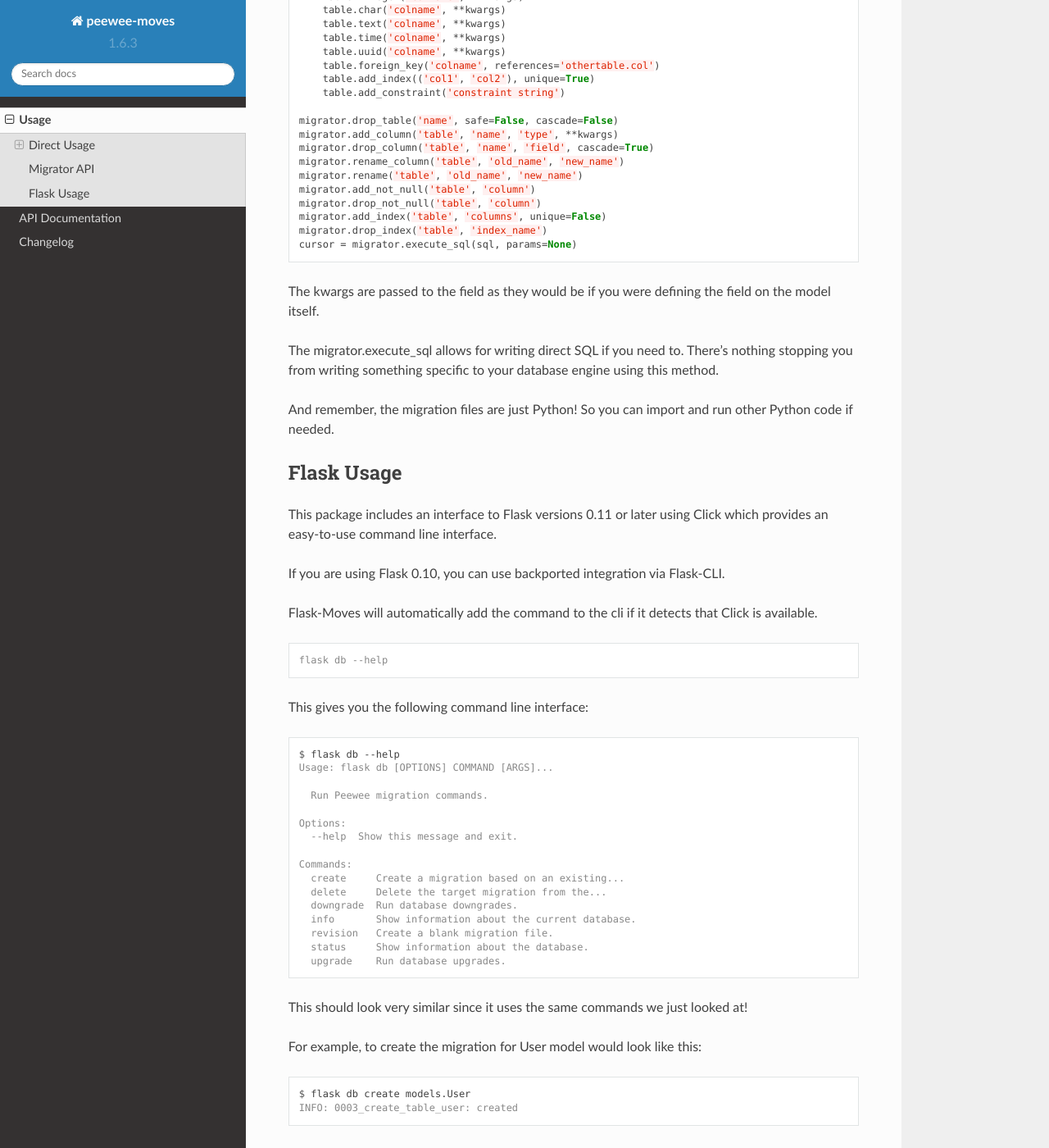
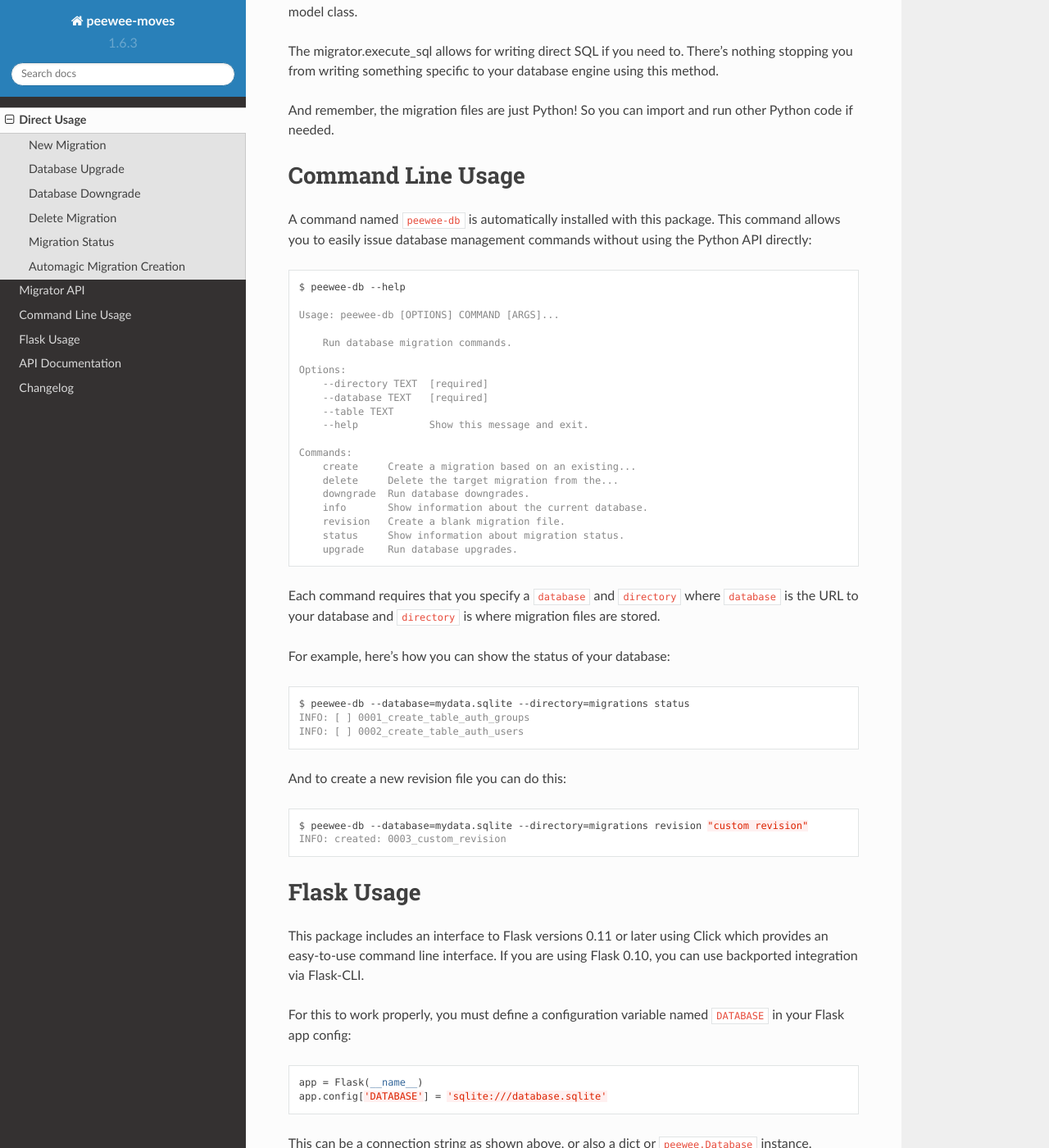
Before and after one commit to timster/peewee-moves, a Sphinx documentation site: the page built from docs/usage.rst, in a window 1280 px wide and 1400 px high, scrolled down 4243 px. Shown: the whole window at 82% size. Built offline with Sphinx 7.4.7 and the Read the Docs theme 2.0.0, drawn with Linux system fonts in a browser that asks for light colours; some of the changed text lies outside the part shown.

Commit message:
Updated documentation.

```diff
--- a/docs/usage.rst
+++ b/docs/usage.rst
@@ -26,16 +21,16 @@
 New Migration
 -------------
 
-This will create a blank migration file with the next ID and the default name of "automigration"
+This will create a blank migration file with the next ID and the default name of "auto migration"
 or whatever name you provide
 
 .. code:: console
 
     >>> manager.revision()
-    INFO: created migration 0001_automigration
+    created: INFO: 0001_auto_migration
 
     >>> manager.revision('custom name')
-    INFO: created migration 0002_custom_name
+    created: INFO: 0002_custom_name
 
 Database Upgrade
 ----------------
@@ -47,11 +42,11 @@
 .. code:: console
 
     >>> manager.upgrade('0001')
-    INFO: 0001_automigration: upgrade
+    INFO: upgrade: 0001_auto_migration
 
     >>> manager.upgrade()
-    INFO: 0002_custom_name: upgrade
-    INFO: 0003_another_migration: upgrade
+    INFO: upgrade: 0002_custom_name
+    INFO: upgrade: 0003_another_migration
 
 Database Downgrade
 ------------------
@@ -63,22 +58,22 @@
 .. code:: console
 
     >>> manager.downgrade()
-    INFO: 0003_another_migration: downgrade
+    INFO: downgrade: 0003_another_migration
 
     >>> manager.downgrade('0001')
-    INFO: 0002_custom_name: downgrade
-    INFO: 0001_automigration: downgrade
+    INFO: downgrade: 0002_custom_name
+    INFO: downgrade: 0001_auto_migration
 
 Delete Migration
 ----------------
 
-This will remove a migration from the database and the filesystem, as if it never happened. You
-might never need this, but it could be useful in some circumstances.
+This will remove a migration from the database and the filesystem, as if it never happened.
+You might never need this, but it could be useful in some circumstances.
 
 .. code:: console
 
     >>> manager.delete('0003')
-    INFO: 0003_another_migration: delete
+    INFO: deleted: 0003_another_migration
 
 Migration Status
 ----------------
@@ -88,9 +83,9 @@
 .. code:: console
 
     >>> manager.status()
-    INFO: 0001_automigration: applied
-    INFO: 0002_custom_name: applied
-    INFO: 0003_another_migration: pending
+    INFO: [x] 0001_auto_migration
+    INFO: [x] 0002_custom_name
+    INFO: [ ] 0003_another_migration
 
 Automagic Migration Creation
 ----------------------------
@@ -105,23 +100,21 @@
     import peewee
 
     class Group(peewee.Model):
-        code = peewee.IntegerField()
+        code = peewee.IntegerField(unique=True)
         name = peewee.CharField(max_length=250)
 
         class Meta:
             db_table = 'auth_groups'
-            indexes = (
-                (('code', 'category_id'), True),
-            )
 
     class User(peewee.Model):
-        code = peewee.IntegerField(unique=True)
         name = peewee.CharField(max_length=250)
-
         group = peewee.ForeignKeyField(Group, related_name='users')
 
         class Meta:
             db_table = 'auth_users'
+            indexes = (
+                (('name', 'group'), True),
+            )
 
 Running the following command will create the migration file necessary to upgrade/downgrade the
 Group model.
@@ -129,15 +122,15 @@
 .. code:: python
 
     >>> migrator.create('models.Group')
-    INFO: 0001_create_table_auth_groups: created
+    INFO: created: 0001_create_table_auth_groups
 
 You can also pass a module to create migration files for all models within:
 
 .. code:: python
 
     >>> migrator.create('models')
-    INFO: 0001_create_table_auth_groups: created
-    INFO: 0002_create_table_auth_users: created
+    INFO: created: 0001_create_table_auth_groups
+    INFO: created: 0002_create_table_auth_users
 
 Let's look at both those files:
 
@@ -148,9 +141,8 @@
     def upgrade(migrator):
         with migrator.create_table('auth_groups') as table:
             table.primary_key('id')
-            table.integer('code')
+            table.int('code', unique=True)
             table.char('name', max_length=250)
-            table.add_index(('code', 'name'), unique=True)
 
     def downgrade(migrator):
         migrator.drop_table('auth_groups')
@@ -162,9 +154,9 @@
     def upgrade(migrator):
         with migrator.create_table('auth_users') as table:
             table.primary_key('id')
-            table.integer('code', unique=True)
             table.char('name', max_length=250)
-            table.foreign_key('group_id', references='auth_groups.id')
+            table.foreign_key('int', 'group_id', references='auth_groups.id')
+            table.add_index(('name', 'group_id'), unique=True)
 
     def downgrade(migrator):
         migrator.drop_table('auth_users')
@@ -180,12 +172,12 @@
 migration to support that.
 
 Migrator API
-=======================
+============
 
-The previous exmple shows the files that were created automatically to support two models. The
-argument to upgrade() and downgrade() is a migrator instance that has a database-agnostic API.
-This allows you to write command in Python that will get executed against the database when you
-call upgrade or downgrade.
+The previous exmple shows the files that were created automatically to support two models.
+The argument to upgrade() and downgrade() is a migrator instance that has a database-agnostic API.
+This allows you to write command in Python that will get executed against the database when
+upgrade() and downgrade() are called.
 
 Here's a full example of everything you can do in either upgrade() or downgrade() using the migrator
 API:
@@ -225,8 +217,8 @@
     migrator.drop_index('table', 'index_name')
     cursor = migrator.execute_sql(sql, params=None)
 
-The kwargs are passed to the field as they would be if you were defining
-the field on the model itself.
+The kwargs are passed to the field as they would be if you were defining the
+field on a Peewee model class.
 
 The migrator.execute_sql allows for writing direct SQL if you need to. There's nothing stopping
 you from writing something specific to your database engine using this method.
@@ -234,15 +226,81 @@
 And remember, the migration files are just Python! So you can import and run other Python code
 if needed.
 
+Command Line Usage
+==================
+
+A command named ``peewee-db`` is automatically installed with this package.
+This command allows you to easily issue database management commands without using the Python
+API directly:
+
+.. code:: console
+
+    $ peewee-db --help
+
+    Usage: peewee-db [OPTIONS] COMMAND [ARGS]...
+
+        Run database migration commands.
+
+    Options:
+        --directory TEXT  [required]
+        --database TEXT   [required]
+        --table TEXT
+        --help            Show this message and exit.
+
+    Commands:
+        create     Create a migration based on an existing...
+        delete     Delete the target migration from the...
+        downgrade  Run database downgrades.
+        info       Show information about the current database.
+        revision   Create a blank migration file.
+        status     Show information about migration status.
+        upgrade    Run database upgrades.
+
+Each command requires that you specify a ``database`` and ``directory`` where
+``database`` is the URL to your database and ``directory`` is where migration files are stored.
+
+For example, here's how you can show the status of your database:
+
+.. code:: console
+
+    $ peewee-db --database=mydata.sqlite --directory=migrations status
+    INFO: [ ] 0001_create_table_auth_groups
+    INFO: [ ] 0002_create_table_auth_users
+
+And to create a new revision file you can do this:
+
+.. code:: console
+
+    $ peewee-db --database=mydata.sqlite --directory=migrations revision "custom revision"
+    INFO: created: 0003_custom_revision
+
 Flask Usage
 ===========
 
 This package includes an interface to Flask versions 0.11 or later using Click which provides an
 easy-to-use command line interface.
-
 If you are using Flask 0.10, you can use backported integration via Flask-CLI.
 
-Flask-Moves will automatically add the command to the cli if it detects that Click is available.
+For this to work properly, you must define a configuration variable named ``DATABASE`` in your
+Flask app config:
+
+.. code:: python
+
+    app = Flask(__name__)
+    app.config['DATABASE'] = 'sqlite:///database.sqlite'
+
+This can be a connection string as shown above, or also a dict or ``peewee.Database`` instance.
+
+.. code:: python
+
+    app.config['DATABASE'] = SqliteDatabase('test.sqlite')
+
+    app.config['DATABASE'] = {
+        'engine': 'peewee.SqliteDatabase',
+        'name': 'test.sqlite'
+    }
+
+The ``db`` command will automatically add the command to the cli if Flask is installed:
 
 .. code:: console
 
@@ -255,19 +313,19 @@
     $ flask db --help
     Usage: flask db [OPTIONS] COMMAND [ARGS]...
 
-      Run Peewee migration commands.
+        Run database migration commands for a Flask application.
 
     Options:
-      --help  Show this message and exit.
+        --help  Show this message and exit.
 
     Commands:
-      create     Create a migration based on an existing...
-      delete     Delete the target migration from the...
-      downgrade  Run database downgrades.
-      info       Show information about the current database.
-      revision   Create a blank migration file.
-      status     Show information about the database.
-      upgrade    Run database upgrades.
+        create     Create a migration based on an existing model.
+        delete     Delete the target migration from the filesystem and database.
+        downgrade  Run database downgrades.
+        info       Show information about the current database.
+        revision   Create a blank migration file.
+        status     Show information about the database.
+        upgrade    Run database upgrades.
 
 This should look very similar since it uses the same commands we just looked at!
 
@@ -276,11 +334,11 @@
 .. code:: console
 
     $ flask db create models.User
-    INFO: 0003_create_table_user: created
+    INFO: created: 0003_create_table_user
 
 And to create a blank migration with a custom name would look like this:
 
 .. code:: console
 
     $ flask db revision "custom revision"
-    INFO: 0004_custom_revision: created
+    INFO: created: 0004_custom_revision
```
Also changed, not shown: other parts of docs/usage.rst (+2 -7 lines), docs/api.rst (+31 -0 lines), peewee_moves.py (+5 -3 lines).
